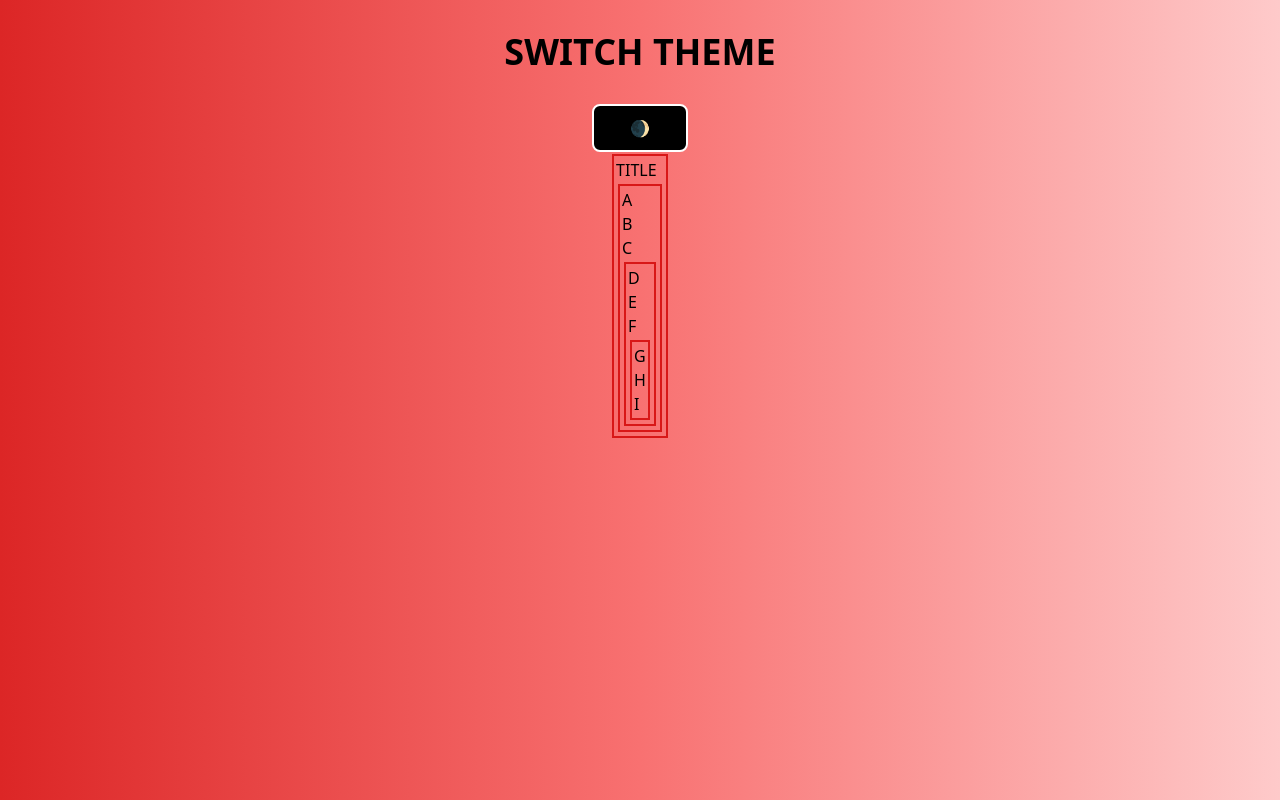
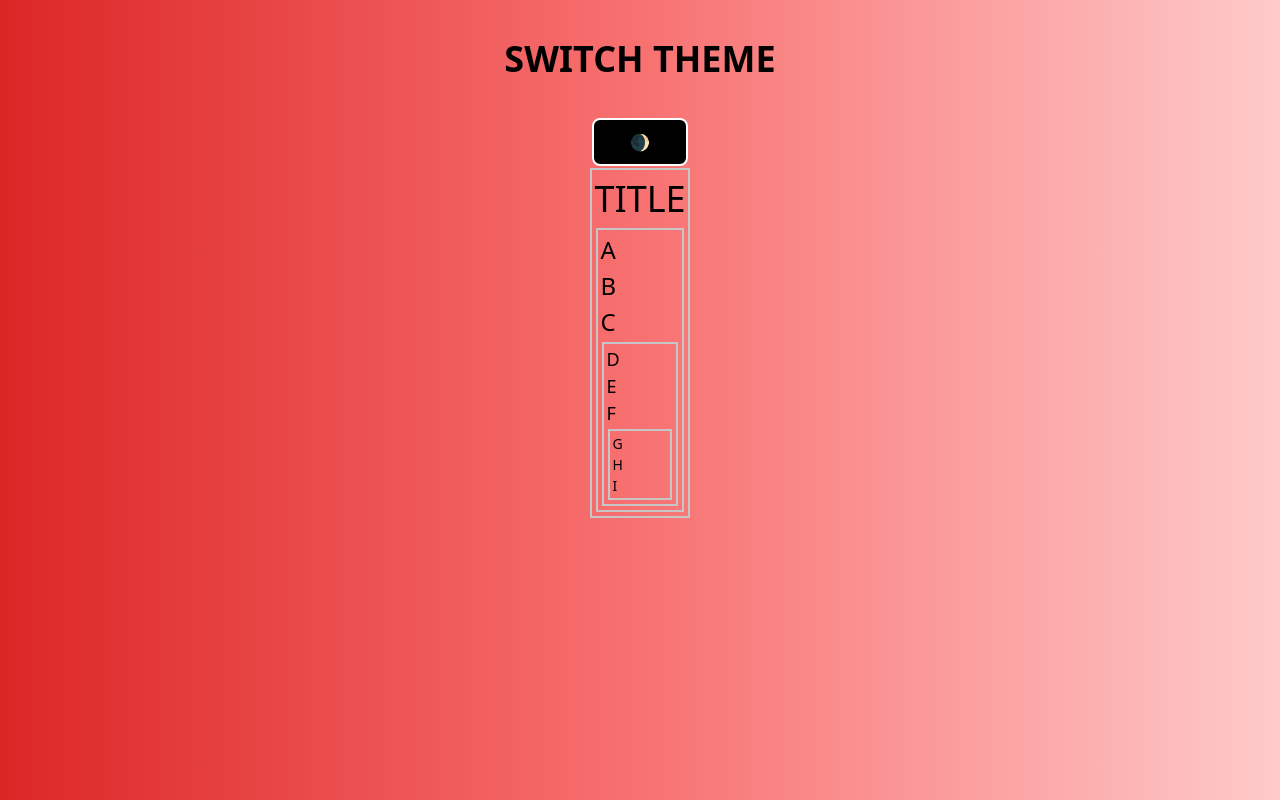
Before and after one commit to kiran-jawale/react-30days, a React (Vite) app in the folder week1/: page / in a window 1280 px wide. Built offline with nearby package versions, Linux system fonts and the light colour scheme.

Commit message:
fixed issues, day 7 of react revision

```diff
--- a/week1/src/components/Day7.jsx
+++ b/week1/src/components/Day7.jsx
@@ -2,17 +2,16 @@ import React from "react";
 import { useTheme } from "../contexts/themeContext";
 import Section from "./children/Section";
 import Heading from "./children/Heading";
-import { LevelProvider } from "../contexts/LevelContext";
 export default function Day7() {
   const { isDark, toggleTheme } = useTheme();
 
   return (
     <div className={`font-sans h-screen w-screen flex flex-col items-center duration-200 ${isDark === false ? 'bg-gradient-to-r from-red-600 via-red-400 to-red-200 text-black' : 'bg-zinc-800 text-white'}`}>
-      <h1 className="text-4xl font-bold m-8">SWITCH THEME</h1>
+      <h1 className=" font-bold m-8">SWITCH THEME</h1>
       <button onClick={toggleTheme} className="h-12 w-24 bg-black border-2 rounded-lg text-white p-2 border-white">
         🌒
       </button>
-      <LevelProvider value={1}>
+
         <Section>
           <Heading>TITLE</Heading>
           <Section>
@@ -31,7 +30,7 @@ export default function Day7() {
             </Section>
           </Section>
         </Section>
-      </LevelProvider>
+
     </div>
   );
 }
--- a/week1/src/components/children/Heading.jsx
+++ b/week1/src/components/children/Heading.jsx
@@ -1,22 +1,30 @@
 import React from "react";
-import { useLevel } from "../../contexts/LevelContext";
+import { LevelContext } from "../../contexts/LevelContext";
+import { useContext } from "react";
 
 export default function Heading({ children }) {
-  const level = useLevel();
+  const level = useContext(LevelContext);
   switch (level) {
     case 1:
+      console.log(level)
       return <h1>{children}</h1>;
     case 2:
+      console.log(level)
       return <h2>{children}</h2>;
     case 3:
+      console.log(level)
       return <h3>{children}</h3>;
     case 4:
+      console.log(level)
       return <h4>{children}</h4>;
     case 5:
+      console.log(level)
       return <h5>{children}</h5>;
     case 6:
+      console.log(level)
       return <h6>{children}</h6>;
     default:
-      throw Error("Unknown level:" + level);
+      console.log(level)
+      return <p>{children}</p>
   }
 }
--- a/week1/src/components/children/Section.jsx
+++ b/week1/src/components/children/Section.jsx
@@ -1,13 +1,13 @@
-import React from "react";
-import { LevelProvider, useLevel } from "../../contexts/LevelContext";
+import React, {useContext} from "react";
+import {  LevelContext } from "../../contexts/LevelContext";
 
 export default function Section({ children }) {
-  const level = useLevel();
+  const level = useContext(LevelContext);
   return (
-    <LevelProvider value={level + 1}>
-      <div className="section">
+    <section className="section">
+      <LevelContext.Provider value={level + 1}>
         {children}
-      </div>
-    </LevelProvider>
+      </LevelContext.Provider>
+    </section>
   );
 }
--- a/week1/src/contexts/LevelContext.js
+++ /dev/null
@@ -1,9 +0,0 @@
-import React,{ createContext, useContext } from "react";
-
-export const LevelContext = createContext(1);
-
-export const LevelProvider = LevelContext.Provider;
-
-export const useLevel = function() {
-    return useContext(LevelContext);
-}
--- /dev/null
+++ b/week1/src/contexts/LevelContext.jsx
@@ -0,0 +1,3 @@
+import React, { createContext, useContext, useState } from "react";
+
+export const LevelContext = createContext(0);
--- a/week1/src/index.css
+++ b/week1/src/index.css
@@ -3,7 +3,30 @@
 @tailwind utilities;
 
 .section{
-    border: 2px solid rgb(216, 23, 23);
+    border: 2px solid rgb(198, 198, 198);
     padding: 2px;
     margin: 2px;
 }
+h1 {
+    font-size: 36px;
+  }
+
+  h2 {
+    font-size: 24px;
+  }
+
+  h3 {
+    font-size: 18px;
+  }
+
+  h4 {
+    font-size: 14px;
+  }
+
+  h5 {
+    font-size: 12px;
+  }
+
+  h6 {
+    font-size: 10px;
+  }
```
